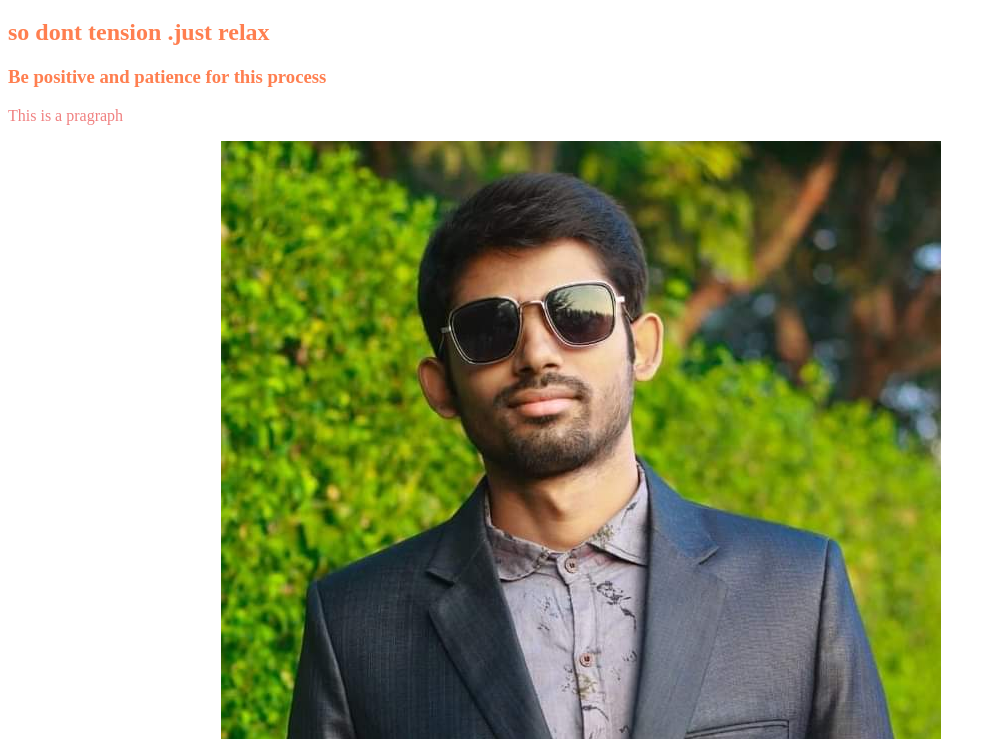
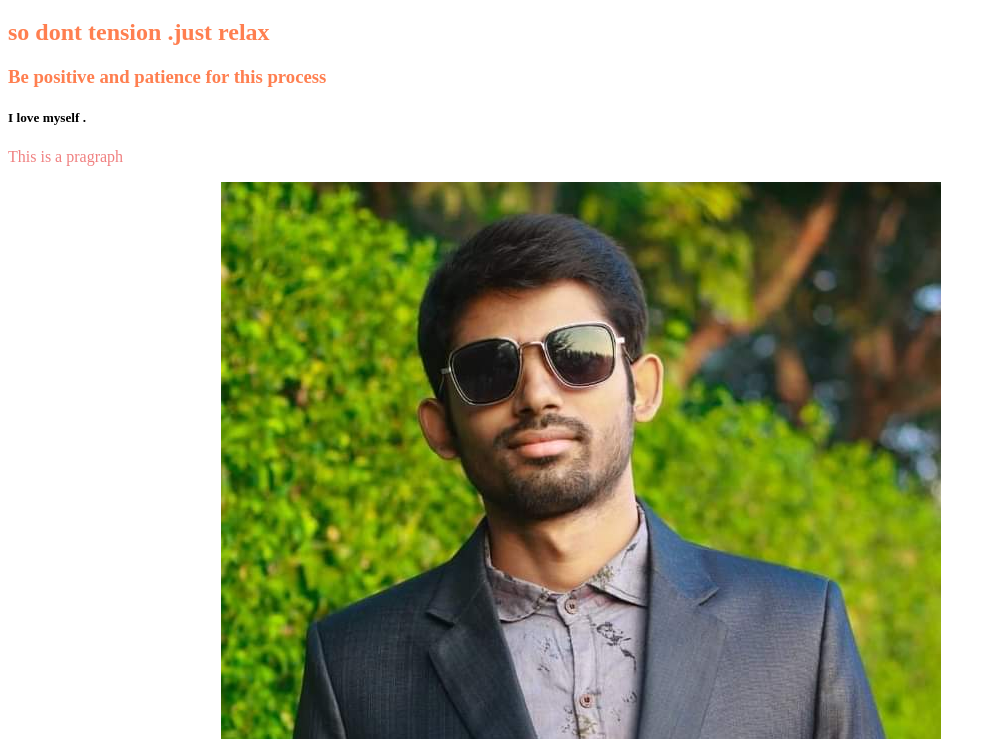
Before and after one commit to Pranto-Nondi/Second-Web-Repo, a plain HTML site: page index.html in a window 1280 px wide. Shown: the part 61-800 px from the top of the page, without its empty margins (0-996 px from the left). Drawn offline with Linux system fonts and the light colour scheme.

Commit message:
something changed

```diff
--- a/index.html
+++ b/index.html
@@ -11,6 +11,7 @@
     <h1>Again I want to code and push it github</h1>
     <h2>so dont tension .just relax</h2>
     <h3>Be positive and patience for this process</h3>
+    <h5>I love myself .</h5>
     <p>This is a pragraph</p>
     <strong>This is strong tag</strong>
     <small>This is small tag</small>
```
